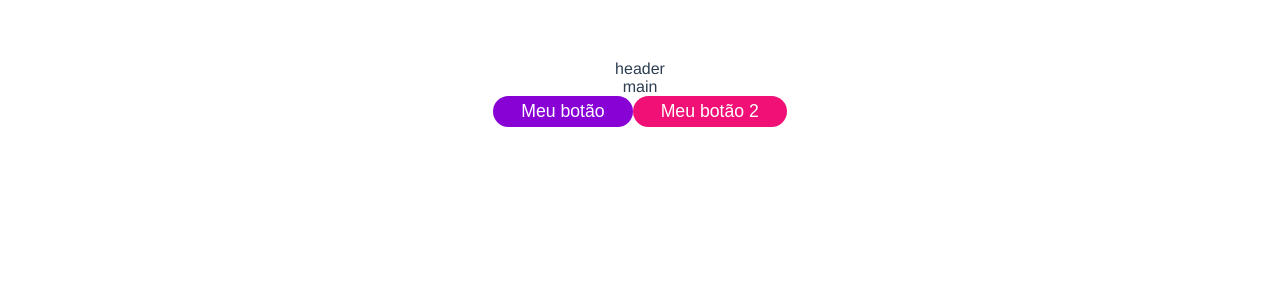
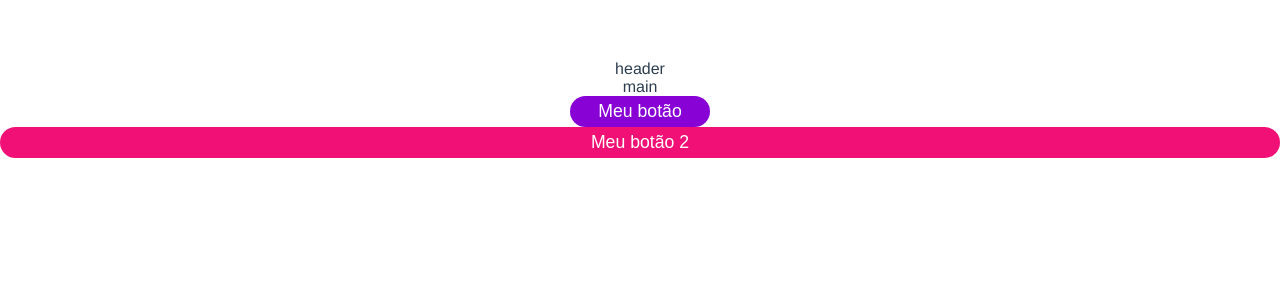
Before and after one commit to RafaelLeone/Component_Tutorial, a Vue app: page / in a window 1280 px wide. Shown: the top 300 px of the page. Built offline with nearby package versions, Linux system fonts and the light colour scheme.

Commit message:
prop blockão

```diff
--- a/src/components/ui/atoms/b-button.vue
+++ b/src/components/ui/atoms/b-button.vue
@@ -3,6 +3,7 @@
     class="b-button"
     :class="{
       [`b-button--color-${color}`]: true,
+      [`b-button--behavior-block`]: block,
     }"
   >
     <slot />
@@ -15,6 +16,10 @@ export default {
     color: {
       type: String,
       default: "primary",
+    },
+    block: {
+      type: Boolean,
+      default: false,
     },
   },
 };
@@ -41,4 +46,7 @@ export default {
 .b-button--color-secondary {
   background-color: rgb(136, 2, 214);
 }
+.b-button--behavior-block {
+  width: 100%;
+}
 </style>
--- a/src/modules/travels/travel-card.vue
+++ b/src/modules/travels/travel-card.vue
@@ -1,7 +1,7 @@
 <template>
   <div>
       <BButton color="secondary">Meu botão</BButton>
-      <BButton>Meu botão 2</BButton>
+      <BButton block>Meu botão 2</BButton>
   </div>
 </template>
 
```
Also changed, not shown: src/components/ui/atoms/b-card.vue (+15 -0 lines).
